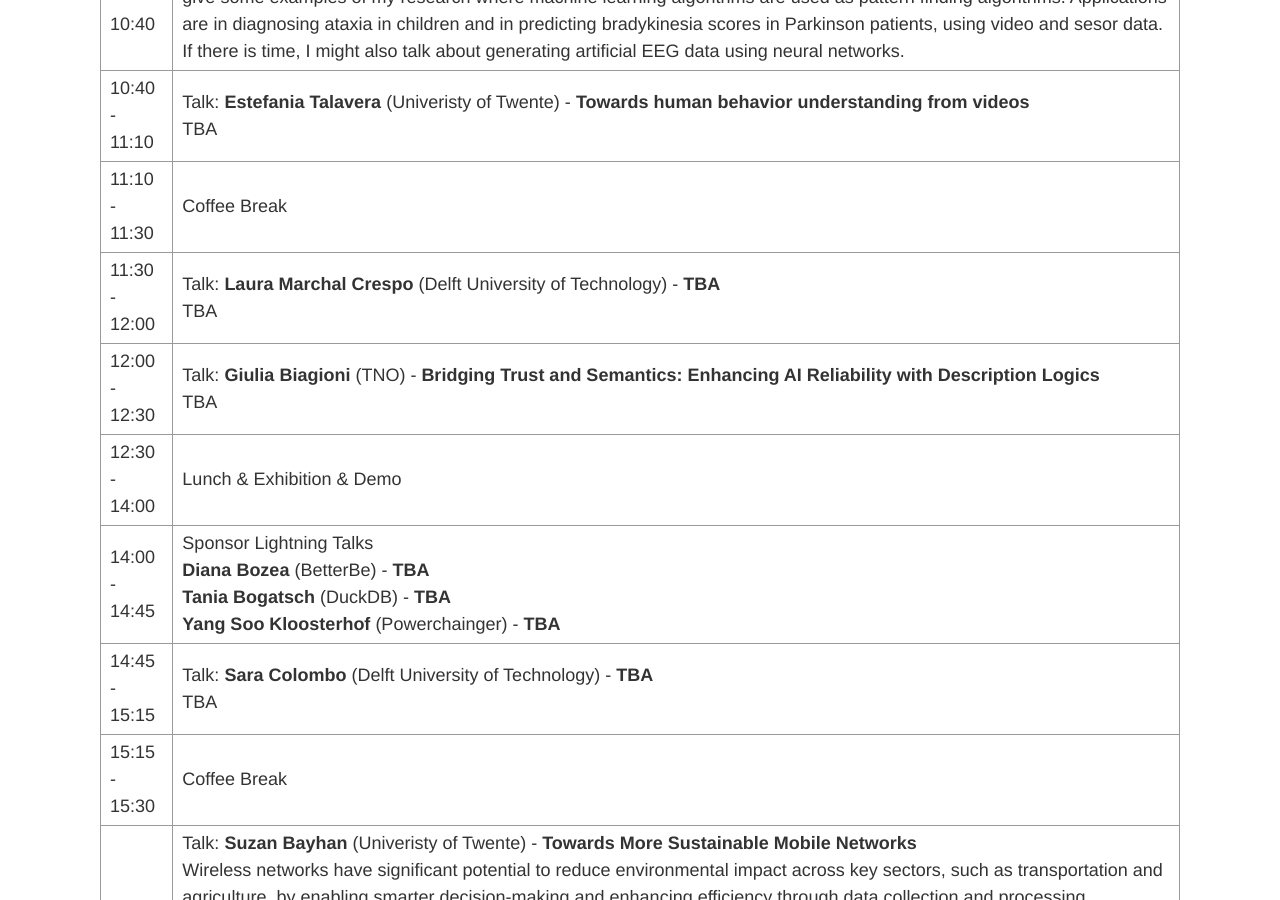
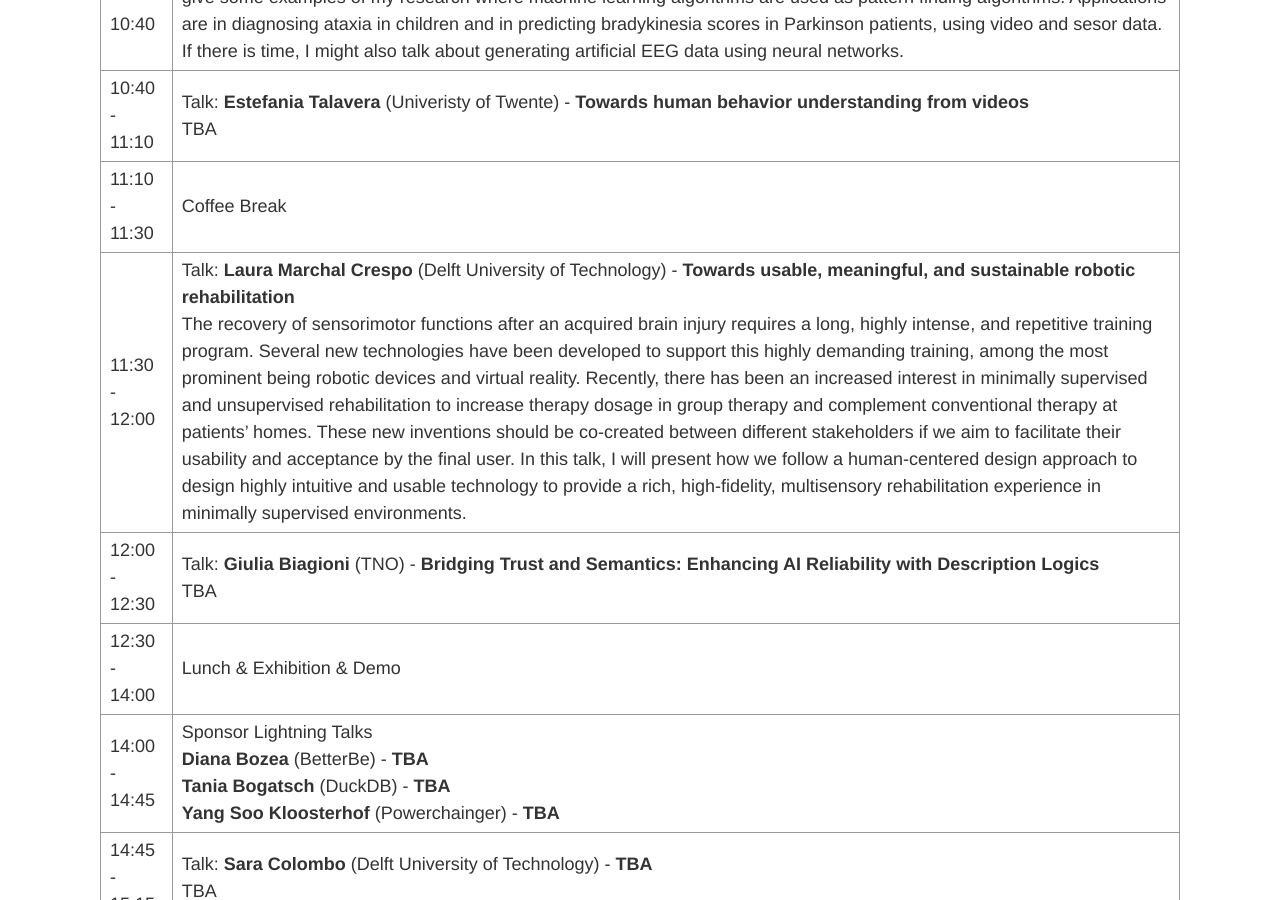
Before and after one commit to alice-and-eve/2025, a Jekyll site: the page built from index.md, in a window 1280 px wide and 900 px high, scrolled down 1944 px. Built offline with Jekyll 4.4.1, drawn with Linux system fonts in a browser that asks for light colours.

Commit message:
Update index.md

```diff
--- a/index.md
+++ b/index.md
@@ -58,7 +58,7 @@ The registration is free and includes coffee breaks, lunch and drinks. We welcom
 | 10:10 - 10:40  | Talk: **Natasha Maurits** (University Medical Center Groningen) - **Finding hidden patterns in neurological data**<br>I will give a general introduction on patterns in data and different types of algorithms one can use to analyze data. Then I will give some examples of my research where machine learning algorithms are used as pattern finding algorithms. Applications are in diagnosing ataxia in children and in predicting bradykinesia scores in Parkinson patients, using video and sesor data. If there is time, I might also talk about generating artificial EEG data using neural networks. |
 | 10:40 - 11:10  | Talk: **Estefania Talavera** (Univeristy of Twente) - **Towards human behavior understanding from videos**<br> TBA |
 | 11:10 - 11:30  | Coffee Break |
-| 11:30 - 12:00  | Talk: **Laura Marchal Crespo** (Delft University of Technology) - **TBA**<br> TBA |
+| 11:30 - 12:00  | Talk: **Laura Marchal Crespo** (Delft University of Technology) - **Towards usable, meaningful, and sustainable robotic rehabilitation** <br> The recovery of sensorimotor functions after an acquired brain injury requires a long, highly intense, and repetitive training program. Several new technologies have been developed to support this highly demanding training, among the most prominent being robotic devices and virtual reality. Recently, there has been an increased interest in minimally supervised and unsupervised rehabilitation to increase therapy dosage in group therapy and complement conventional therapy at patients’ homes. These new inventions should be co-created between different stakeholders if we aim to facilitate their usability and acceptance by the final user. In this talk, I will present how we follow a human-centered design approach to design highly intuitive and usable technology to provide a rich, high-fidelity, multisensory rehabilitation experience in minimally supervised environments. |
 | 12:00 - 12:30  | Talk: **Giulia Biagioni** (TNO) - **Bridging Trust and Semantics: Enhancing AI Reliability with Description Logics** <br> TBA|
 | 12:30 - 14:00  | Lunch & Exhibition & Demo|
 | 14:00 - 14:45  | Sponsor Lightning Talks <br> **Diana Bozea** (BetterBe) - **TBA** <br> **Tania Bogatsch** (DuckDB) - **TBA** <br> **Yang Soo Kloosterhof** (Powerchainger) - **TBA**|
```
